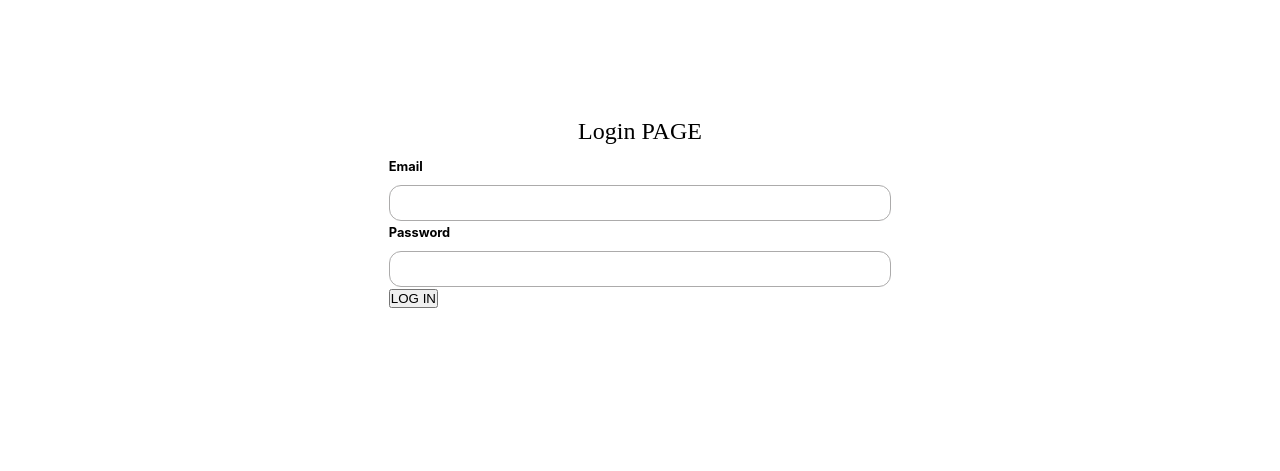
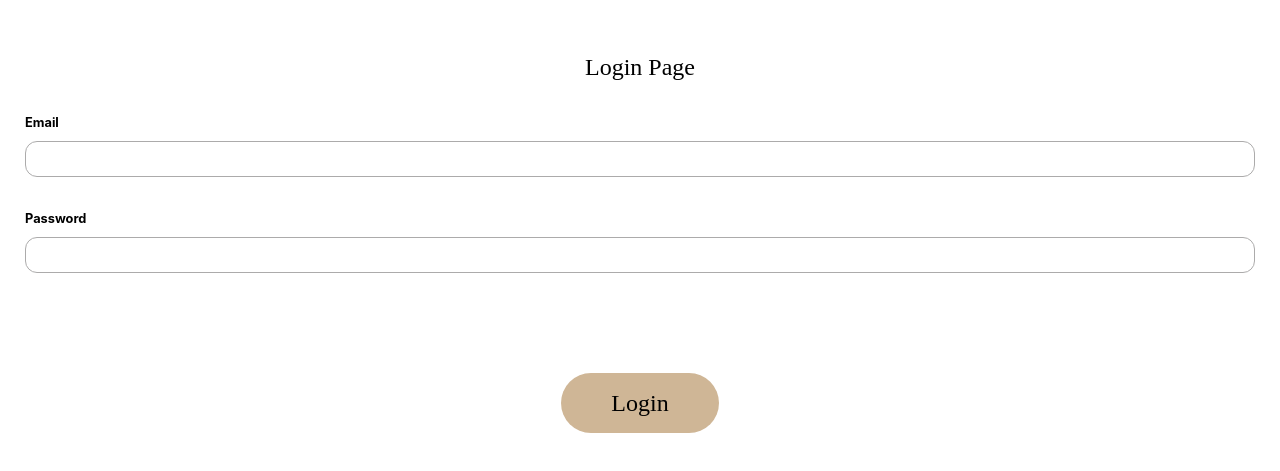
Before and after one commit to erininabox/Fireside, a React (Create React App) app: page /login in a window 1280 px wide. Shown: the part 167-638 px from the top of the page. Built offline with nearby package versions, Linux system fonts and the light colour scheme; a web font is replaced by a local one.

Commit message:
Setup login on the backend and some frontend tweeking on the login page

```diff
--- a/routes/api/users.js
+++ b/routes/api/users.js
@@ -3,7 +3,7 @@ const router = express.Router();
 const usersCtrl = require('../../controllers/userController');
 /*---------- Public Routes ----------*/
 router.post('/signup', usersCtrl.signup);
-//router.post('/login', usersCtrl.login);
+router.post('/login', usersCtrl.login);
 //router.get('/', usersCtrl.getAll);
 //router.get('/:id', usersCtrl.getOne);
 
--- a/src/components/FirstPage/FirstPage.scss
+++ b/src/components/FirstPage/FirstPage.scss
@@ -9,8 +9,7 @@
   align-items: center;
   height: 100%;
   min-height: 100vh;
-  width: 80vw;
-  margin: 0 auto;
+  width: 100vw;
   padding: $padding-small;
 
   h1 {
--- a/src/components/ThirdPage/ThirdPage.jsx
+++ b/src/components/ThirdPage/ThirdPage.jsx
@@ -20,7 +20,6 @@ export default function ThirdPage({ goToNextPage }){
 
     // Lift array of ageRanges and go to next page
     function handleCustomClick () {
-        console.log(ageRanges)
         goToNextPage({ ageRanges: ageRanges[0] });
     }
 
@@ -47,7 +46,7 @@ export default function ThirdPage({ goToNextPage }){
         let allRanges = JSON.stringify(ageRanges);
         let thisRange = JSON.stringify(range);
         let index = allRanges.indexOf(thisRange);
-        console.log(index)
+
         if (index !== -1) {
             return true;
         }
--- a/src/pages/App/App.jsx
+++ b/src/pages/App/App.jsx
@@ -15,7 +15,6 @@ function App() {
   // this  const token = createJWT(user); // where user was the document we created from mongo
 
   function handleSignUpOrLogin(){
-    console.log(userService.getUser())
     setUser(userService.getUser()) // getting the user from localstorage decoding the jwt
   }
 
@@ -40,7 +39,7 @@ function App() {
              <OnBoardingPage />
           </Route>
           <Route exact path="/">
-              <HomePage></HomePage>
+              <HomePage />
           </Route>
           {userService.getUser() ?
             <>
--- a/src/pages/HomePage/HomePage.jsx
+++ b/src/pages/HomePage/HomePage.jsx
@@ -3,15 +3,15 @@ import './HomePage.scss';
 import { Link } from 'react-router-dom';
 // import CustomButton from '../CustomButton/CustomButton';
 
-export default function HomePage() {
+export default function HomePage(props) {
     return (
        <div>
-            <div class="container" style={{ backgroundImage: "url(/fireside.png)" } }>
-                <div class="fuzz">
-                    <h1 class="homepage-title">FIRESIDE</h1>
-                    <h3 class="stupid-inspirational-quote">Making intergenerational connections</h3>
+            <div className="container" style={{ backgroundImage: "url(/fireside.png)" } }>
+                <div className="fuzz">
+                    <h1 className="homepage-title">FIRESIDE</h1>
+                    <h3 className="stupid-inspirational-quote">Making intergenerational connections</h3>
                 </div>
-                <div class="btn-container">
+                <div className="btn-container">
                     <Link to='/Login' className="link"><button class="btn" >Login</button></Link>
                     <Link to='/onboarding' className="link"><button class="btn" >Sign-Up</button></Link>
                 </div>
--- a/src/pages/LoginPage/LoginPage.jsx
+++ b/src/pages/LoginPage/LoginPage.jsx
@@ -3,6 +3,7 @@ import './LoginPage.scss';
 import ErrorMessage from '../../components/ErrorMessage/ErrorMessage'
 import userService from '../../utils/userService';
 import { useHistory } from "react-router-dom";
+import CustomButton from '../../components/CustomButton/CustomButton';
 
 
 export default function LoginPage(props){
@@ -18,16 +19,14 @@ export default function LoginPage(props){
         setError('');
     }
 
-    async function handleSubmit(evt) {
-        // Prevent form from being submitted to the server
-        evt.preventDefault();
+    async function handleSubmit() {
         try {
           // The promise returned by the signUp service method
           // will resolve to the user object included in the
           // payload of the JSON Web Token (JWT)
           const user = await userService.login(credentials);
-          //setUser(user);
-          history.push("/home");
+          props.handleSignUpOrLogin();
+          history.push("/");
         } catch {
           setError('Log In Failed - Try Again');
         }
@@ -35,19 +34,17 @@ export default function LoginPage(props){
 
     return (
         <div id="login-container">
-            <h1>Login PAGE</h1>
-            <div className="auth-body">
-                <div className="form-container" onSubmit={handleSubmit}>
-                    <form autoComplete="off" className="form-elements">
+            <h1>Login Page</h1>
+            <div className="form-container">
+                <form autoComplete="off" className="form-elements">
                     <label>Email</label>
-                    <input type="text" name="email" value={credentials.email} onChange={handleChange} required />
+                    <input type="text" name="email" value={credentials.email} onChange={handleChange} type="email" required />
                     <label>Password</label>
-                    <input type="password" name="password" value={credentials.password} onChange={handleChange} required />
-                    <button type="submit">LOG IN</button>
-                    </form>
-                </div>
-                <p className="error-message"><br/>{error}</p>
+                    <input type="password" name="password" value={credentials.password} onChange={handleChange} type="password" required />
+                </form>
             </div>
+            <CustomButton handleCustomClick={handleSubmit}>Login</CustomButton>
+            <p className="error-message"><br/>{error}</p>
         </div>
 
       );
--- a/src/pages/LoginPage/LoginPage.scss
+++ b/src/pages/LoginPage/LoginPage.scss
@@ -7,17 +7,19 @@
   flex-direction: column;
   justify-content: center;
   align-items: center;
+  row-gap: 20px;
   height: 100%;
   min-height: 100vh;
-  width: 80vw;
-  margin: 0 auto;
+  width: 100vw;
   padding: $padding-small;
+
   h1 {
     font-family: $font-primary;
     font-size: $font-medium;
     font-weight: $font-weight-medium;
     color: black;
     margin-bottom: 10px;
+    margin-top: 60px;
   }
 }
 
@@ -32,6 +34,7 @@
 
   input {
     margin-top: 10px;
+    margin-bottom: 30px;
     width: 100%;
     height: 36px;
     border: 1px solid $color-border;
--- a/src/utils/userService.js
+++ b/src/utils/userService.js
@@ -15,8 +15,8 @@ function signup(user) {
   })
   .then(res => {
     if (res.ok) return res.json();
-    // Probably a duplicate email
-    throw new Error('Email already taken!');
+    // Probably a duplicate email ot username
+    throw new Error('Username or email already taken!');
   })
   // Parameter destructuring!
   .then(({token}) => tokenService.setToken(token));
```
Also changed, not shown: controllers/userController.js (+21 -1 lines), models/user.js (+41 -42 lines).
